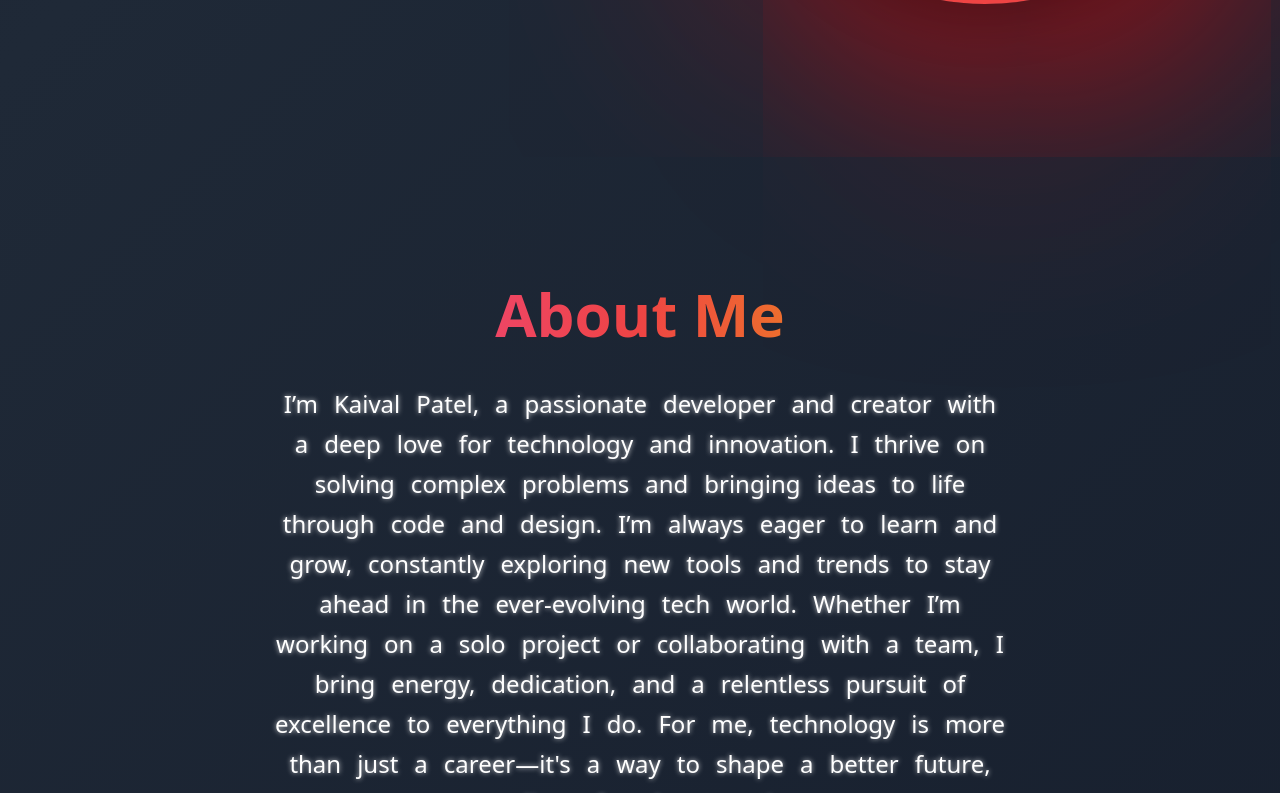
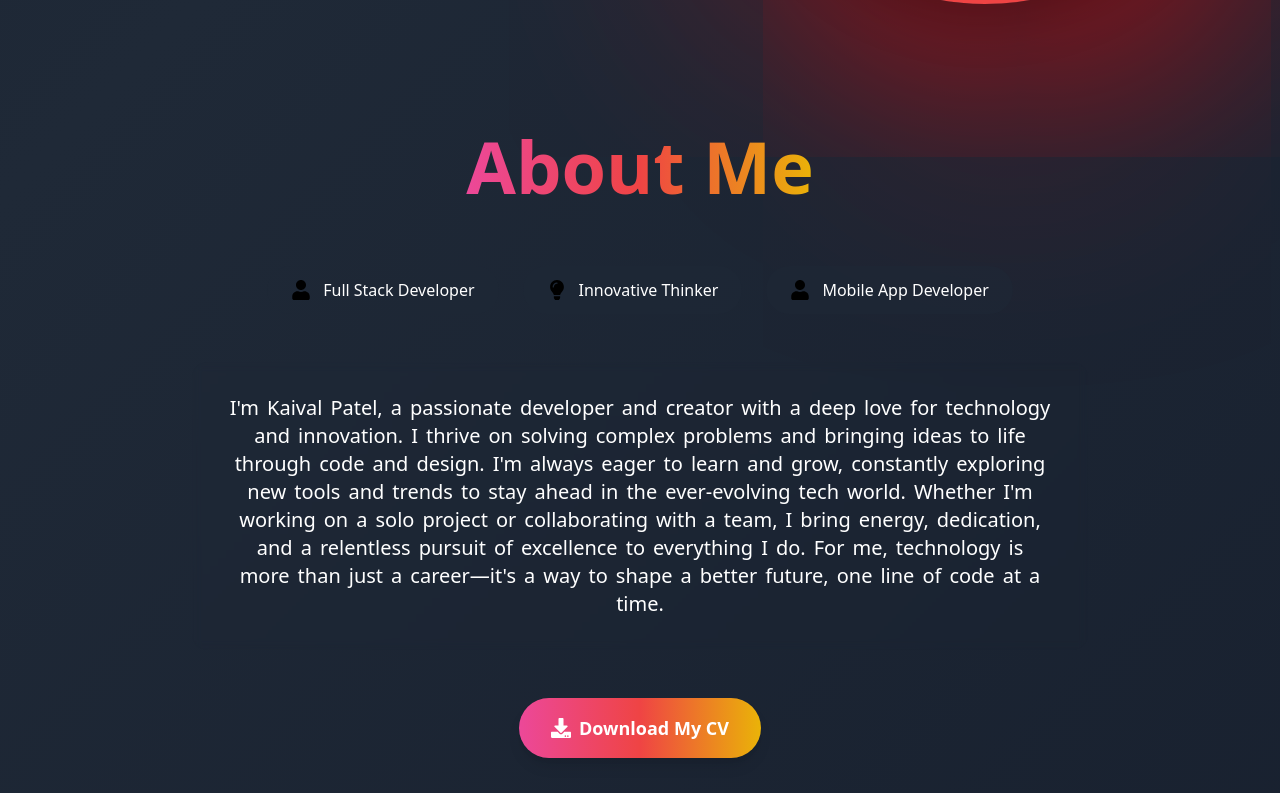
Before and after one commit to Kaival1212/Portfolio-vite, a React (Vite) app: page / in a window 1280 px wide. Shown: the part 860-1653 px from the top of the page. Built offline with nearby package versions, Linux system fonts and the light colour scheme.

Commit message:
Update added working on tab

```diff
--- a/src/AboutPage.jsx
+++ b/src/AboutPage.jsx
@@ -1,68 +1,124 @@
 import React from 'react';
 import { motion } from 'framer-motion';
 import { useInView } from 'react-intersection-observer';
+import { FaDownload, FaUser, FaCode, FaLightbulb } from 'react-icons/fa';
 
+function AboutPage() {
+    const highlights = [
+        { icon: FaUser, text: "Full Stack Developer" },
+        { icon: FaLightbulb, text: "Innovative Thinker" },
+        {text: 'Mobile App Developer', icon: FaUser},
+    ];
 
-function AboutPage(props) {
-    const text = "I’m Kaival Patel, a passionate developer and creator with a deep love for technology and innovation. I thrive on solving complex problems and bringing ideas to life through code and design. I’m always eager to learn and grow, constantly exploring new tools and trends to stay ahead in the ever-evolving tech world. Whether I’m working on a solo project or collaborating with a team, I bring energy, dedication, and a relentless pursuit of excellence to everything I do. For me, technology is more than just a career—it's a way to shape a better future, one line of code at a time.".split(" ");
+    const text = "I'm Kaival Patel, a passionate developer and creator with a deep love for technology and innovation. I thrive on solving complex problems and bringing ideas to life through code and design. I'm always eager to learn and grow, constantly exploring new tools and trends to stay ahead in the ever-evolving tech world. Whether I'm working on a solo project or collaborating with a team, I bring energy, dedication, and a relentless pursuit of excellence to everything I do. For me, technology is more than just a career—it's a way to shape a better future, one line of code at a time.".split(" ");
 
     const { ref: headingRef, inView: isHeadingInView } = useInView({
-        triggerOnce: false, // Trigger animation only once
-        threshold: 0 // 20% of the element must be in view to trigger
+        triggerOnce: true,
+        threshold: 0.1
     });
 
-    const { ref: buttonTextRef, inView: isbuttonTextInView } = useInView({
-        triggerOnce: false, // Trigger animation only once
-        threshold: 0 // 20% of the element must be in view to trigger
+    const { ref: highlightsRef, inView: isHighlightsInView } = useInView({
+        triggerOnce: true,
+        threshold: 0.1
+    });
+
+    const { ref: cvRef, inView: isCvInView } = useInView({
+        triggerOnce: true,
+        threshold: 0.1
     });
 
     return (
-        <div className="flex flex-col items-center justify-center md:pt-60 md:pb-60 " id='about'>
-            <motion.div className="w-full max-w-3xl text-center">
+        <div className="min-h-screen flex flex-col items-center justify-center py-20 px-4" id="about">
+            <div className="w-full max-w-4xl">
+                {/* Title Section */}
+                <motion.div
+                    className="text-center mb-16"
+                    initial={{ opacity: 0, y: 50 }}
+                    animate={{ opacity: 1, y: 0 }}
+                    transition={{ duration: 0.8 }}
+                >
+                    <motion.h1
+                        className="text-4xl md:text-7xl font-extrabold"
+                        initial={{ opacity: 0, scale: 0.5 }}
+                        animate={{ opacity: 1, scale: 1 }}
+                        transition={{ duration: 0.8, delay: 0.2 }}
+                    >
+                        <span className="bg-clip-text text-transparent bg-gradient-to-r from-pink-500 via-red-500 to-yellow-500">
+                            About Me
+                        </span>
+                    </motion.h1>
+                </motion.div>
+
+                {/* Highlights Section */}
+                <motion.div
+                    ref={highlightsRef}
+                    className="flex flex-wrap justify-center gap-6 mb-12"
+                >
+                    {highlights.map((item, index) => (
+                        <motion.div
+                            key={index}
+                            className="flex items-center gap-3 bg-gray-800/50 px-6 py-3 rounded-full"
+                            initial={{ opacity: 0, x: -50 }}
+                            animate={{
+                                opacity: isHighlightsInView ? 1 : 0,
+                                x: isHighlightsInView ? 0 : -50
+                            }}
+                            transition={{ duration: 0.6, delay: index * 0.2 }}
+                        >
+                            <item.icon className="text-gradient-primary text-xl" />
+                            <span className="text-white font-medium">{item.text}</span>
+                        </motion.div>
+                    ))}
+                </motion.div>
+
+                {/* Main Text Content */}
+                <div
+                    ref={headingRef}
+                    className="text-white text-lg md:text-xl leading-relaxed mb-12 text-center  p-8 rounded-2xl backdrop-blur-sm"
+                >
+                    {text.map((el, i) => (
                         <motion.span
-                    className="block text-3xl md:text-6xl font-extrabold text-transparent bg-clip-text bg-gradient-to-r from-pink-500 via-red-500 to-yellow-500 mb-10 h-auto "
-                    initial={{ opacity: 0, y: 50, scale: 0.5, }}
-                    animate={{ opacity: 1, y: 0, scale: 1, }}
-                    transition={{ type: "spring", stiffness: 260, damping: 20, duration: 1, delay: 0.5 }}
-                >
-                    About Me
-                </motion.span>
-
-                <div className="text-white text-sm px-2 md:text-2xl leading-relaxed mb-10">
-                    {text.map((el, i) => {
-                        return (
-                            <motion.span
-                                ref={headingRef}
-                                className="inline-block px-1 md:px-2 md:py-1 animate-text"
-                                initial={{ opacity: 0, y: 10 }}
-                                animate={{ opacity: isHeadingInView ? 1 : 0, y: isHeadingInView ? 0 : 10, textShadow: '0px 0px 5px rgba(255, 255, 255, 0.8)', }}
+                            className="inline-block px-1"
+                            initial={{ opacity: 0, y: 20 }}
+                            animate={{
+                                opacity: isHeadingInView ? 1 : 0,
+                                y: isHeadingInView ? 0 : 20
+                            }}
                             transition={{
-                                    duration: 0.3,
-                                    delay: i * 0.05,
-                                    ease: 'linear'
+                                duration: 0.5,
+                                delay: i * 0.02,
+                                ease: 'easeOut'
                             }}
                             key={i}
                         >
                             {el}{" "}
                         </motion.span>
-                        );
-                    })}
+                    ))}
                 </div>
 
+                {/* CV Download Button */}
+                <motion.div
+                    ref={cvRef}
+                    className="text-center"
+                    initial={{ opacity: 0, y: 30 }}
+                    animate={{
+                        opacity: isCvInView ? 1 : 0,
+                        y: isCvInView ? 0 : 30
+                    }}
+                    transition={{ duration: 0.6 }}
+                >
                     <motion.a
-                    ref={buttonTextRef}
-                    className='hover:text-white hover:bg-transparent mb-6 text-sm md:text-xl border px-4 py-2 md:p-4 rounded-3xl text-black bg-slate-50'
-                    initial={{ opacity: 0, scale: 0 }}
-                    animate={{ opacity: isbuttonTextInView ? 1 : 0, scale: isbuttonTextInView ? 1 : 0 }}
-                    transition={{ delay: 0.3, duration: 1.0, ease: 'easeOut' }}
-                    whileHover={{ scale: 1.2 }}
-                    href='/Final.pdf'
+                        href="/Final.pdf"
                         download="Kaival_CV"
+                        className="inline-flex items-center gap-2 bg-gradient-to-r from-pink-500 via-red-500 to-yellow-500 text-white px-8 py-4 rounded-full font-semibold text-lg shadow-lg hover:shadow-xl transition-all duration-300"
+                        whileHover={{ scale: 1.05 }}
+                        whileTap={{ scale: 0.95 }}
                     >
-                    Get My CV!!!!
+                        <FaDownload className="text-xl" />
+                        Download My CV
                     </motion.a>
-
                 </motion.div>
+            </div>
         </div>
     );
 }
--- a/src/App.jsx
+++ b/src/App.jsx
@@ -6,6 +6,7 @@ import AboutPage from './AboutPage';
 import SkillsPage from './SkillsPage';
 import Projects from './Projects';
 import { Helmet } from 'react-helmet';
+import WorkingOn from './WorkingOn';
 
 
 const App = () => {
@@ -26,20 +27,24 @@ const App = () => {
 
       <Helmet>
         <title>Kaival's Portfolio</title>
-        <meta name="description" content="Explore Kaival's portfolio, showcasing innovative projects, advanced skills, and a deep passion for computer science. Discover a blend of creativity and technical expertise in web development, programming, and problem-solving. Learn more about Kaival's journey, skills, and featured projects." />
-        <meta name="keywords" content="Kaival, portfolio, web development, programming, computer science, projects, skills, frontend, backend, React, JavaScript" />
-        <meta name="author" content="Kaival" />
-        <meta name="viewport" content="width=device-width, initial-scale=1.0" />
-        <meta property="og:title" content="Kaival's Portfolio - Web Development and Programming Expertise" />
-        <meta property="og:description" content="Explore Kaival's journey in computer science, featuring innovative projects, skills, and passion for coding." />
-        <meta property="og:image" content="/vite.svg" />
-        <meta property="og:url" content="https://www.kaival.co.uk" />
+        <meta name="description" content="I'm Kaival Patel, a passionate developer and creator with a deep love for technology and innovation. I thrive on solving complex problems and bringing ideas to life through code and design." />
+
+        <meta itemprop="name" content="Kaival's Portfolio" />
+        <meta itemprop="description" content="I'm Kaival Patel, a passionate developer and creator with a deep love for technology and innovation. I thrive on solving complex problems and bringing ideas to life through code and design." />
+        <meta itemprop="image" content="http://localhost:5173/memoji.png" />
+
+        <meta property="og:url" content="https://kaival.co.uk/" />
         <meta property="og:type" content="website" />
+        <meta property="og:title" content="Kaival's Portfolio" />
+        <meta property="og:description" content="I'm Kaival Patel, a passionate developer and creator with a deep love for technology and innovation. I thrive on solving complex problems and bringing ideas to life through code and design." />
+        <meta property="og:image" content="http://localhost:5173/memoji.png" />
+
         <meta name="twitter:card" content="summary_large_image" />
-        <meta name="twitter:title" content="Kaival's Portfolio - Web Development and Programming Expertise" />
-        <meta name="twitter:description" content="Discover Kaival's innovative projects and deep passion for computer science, showcased in this portfolio." />
-        <meta name="twitter:image" content="/vite.svg" />
+        <meta name="twitter:title" content="Kaival's Portfolio" />
+        <meta name="twitter:description" content="I'm Kaival Patel, a passionate developer and creator with a deep love for technology and innovation. I thrive on solving complex problems and bringing ideas to life through code and design." />
+        <meta name="twitter:image" content="http://localhost:5173/memoji.png" />
       </Helmet>
+
 
       <nav className='flex justify-around w-full items-center p-6 z-50 md:flex-row flex-col fixed backdrop-blur-xl	overflow-x-hidden'>
 
@@ -94,6 +99,19 @@ const App = () => {
             Skills
           </motion.a>
           <motion.a
+            href='#workingon'
+            whileHover={{
+              scale: 1.2,
+              color: "#ff6347",
+              textShadow: "0px 0px 8px rgba(255, 99, 71, 0.8)",
+            }}
+            whileTap={{ scale: 0.9 }}
+            className="cursor-pointer transition ease-in-out duration-200"
+          >
+            Working On
+          </motion.a>
+
+          <motion.a
             href='#projects'
             whileHover={{
               scale: 1.2,
@@ -113,6 +131,7 @@ const App = () => {
       <FrontPage className="text-green-100 flex flex-col md:flex-row justify-around pt-72 p-10  items-center " />
       <AboutPage />
       <SkillsPage />
+      <WorkingOn />
       <Projects />
 
     </div>
--- a/src/Projects.jsx
+++ b/src/Projects.jsx
@@ -44,7 +44,7 @@ function Projects() {
     const isMobileOrTablet = window.innerWidth < 768;
 
     const [titleRef, inTitleView] = useInView({
-        triggerOnce: isMobileOrTablet ? true : false,
+        triggerOnce:  true ,
         threshold: 0.1,
     });
 
--- /dev/null
+++ b/src/WorkingOn.jsx
@@ -0,0 +1,137 @@
+import React from 'react';
+import { motion } from 'framer-motion';
+import { useInView } from 'react-intersection-observer';
+import { FaGithub, FaExternalLinkAlt } from 'react-icons/fa';
+
+function WorkingOn() {
+    const currentProjects = [
+        {
+            id: 1,
+            name: 'Link Up',
+            status: 'Initial Development',
+            progress: 15,
+            description: 'An AI-based dating platform that connects users based on their interests and preferences. without any subscription fees.',
+            tech: 'Laravel + React.js',
+            github: 'https://github.com/Kaival1212/LinkUP',
+            preview: 'http://linkup.kaival.co.uk',
+            emoji: '💘'
+        },
+        {
+            id: 2,
+            name: 'FitLogz',
+            status: 'Planning Phase',
+            progress: 5,
+            description: 'A fitness tracking app that helps track their form, progress, and goals with ease.',
+            tech: 'React Native + laravel',
+            github: null,
+            preview: null,
+            emoji: '🏋️'
+        },
+    ];
+
+    const isMobileOrTablet = window.innerWidth < 768;
+
+    const [titleRef, inTitleView] = useInView({
+        triggerOnce: true,
+        threshold: 0.1,
+    });
+
+    const [ref, inView] = useInView({
+        triggerOnce: isMobileOrTablet ? true : false,
+        threshold: 0.1,
+    });
+
+    function ProjectCard({ project, index }) {
+        return (
+            <motion.div
+                className="bg-gray-900 p-6 rounded-lg shadow-lg m-4 w-full sm:w-80 md:w-96"
+                initial={{
+                    opacity: 0,
+                    scale: 0,
+                    x: index % 2 === 0 ? 100 : -100,
+                }}
+                animate={{
+                    opacity: inView || isMobileOrTablet ? 1 : 0,
+                    scale: inView || isMobileOrTablet ? 1 : 0,
+                    x: inView || isMobileOrTablet ? 0 : index % 2 === 0 ? 100 : -100,
+                    transition: {
+                        duration: 0.8,
+                        delay: index * 0.1,
+                    },
+                }}
+                whileHover={{ scale: 1.05 }}
+            >
+                <div className="flex items-center mb-4">
+                    <span className="text-4xl mr-4">{project.emoji}</span>
+                    <div>
+                        <h3 className="text-xl font-bold text-white">{project.name}</h3>
+                        <span className="text-sm text-gray-400">{project.status}</span>
+                    </div>
+                </div>
+
+                <div className="mb-4">
+                    <div className="w-full bg-gray-700 rounded-full h-2.5">
+                        <motion.div
+                            className="bg-gradient-to-r from-pink-500 via-red-500 to-yellow-500 h-2.5 rounded-full"
+                            initial={{ width: 0 }}
+                            animate={{ width: `${project.progress}%` }}
+                            transition={{ duration: 1, delay: 0.5 }}
+                        />
+                    </div>
+                    <span className="text-sm text-gray-400">{project.progress}% Complete</span>
+                </div>
+
+                <p className="text-gray-300 mb-4">{project.description}</p>
+                <p className="text-sm text-gray-400 mb-4">Tech: {project.tech}</p>
+
+                <div className="flex space-x-4">
+                    {project.github &&
+                    <a
+                        href={project.github}
+                        target="_blank"
+                        rel="noopener noreferrer"
+                        className="text-gray-400 hover:text-white transition-colors duration-300"
+                    >
+                        <FaGithub size={20} />
+                    </a>
+    }
+                    {project.preview && (
+                        <a
+                            href={project.preview}
+                            target="_blank"
+                            rel="noopener noreferrer"
+                            className="text-blue-400 hover:text-blue-300 transition-colors duration-300"
+                        >
+                            <FaExternalLinkAlt size={20} />
+                        </a>
+                    )}
+                </div>
+            </motion.div>
+        );
+    }
+
+    return (
+        <div className="py-16" ref={ref} id='workingon' >
+            <motion.div
+                ref={titleRef}
+                id="working-on"
+                className="text-4xl md:text-6xl font-extrabold text-center mb-12"
+                initial={{ opacity: 0, y: 50 }}
+                animate={{ opacity: inTitleView || isMobileOrTablet ? 1 : 0, y: inTitleView || isMobileOrTablet ? 0 : 50 }}
+                transition={{ duration: 0.8, delay: 0.2 }}
+            >
+                <span className="bg-clip-text text-transparent bg-gradient-to-r from-purple-500 via-blue-500 to-green-500">
+                    Currently Working On
+                </span>
+            </motion.div>
+
+            <div className="flex flex-wrap justify-center items-stretch w-full">
+                {currentProjects.map((project, index) => (
+                    <ProjectCard key={project.id} project={project} index={index} />
+                ))}
+            </div>
+        </div>
+    );
+}
+
+export default WorkingOn;
```
Lines whose indentation alone changed are shown as unchanged.
